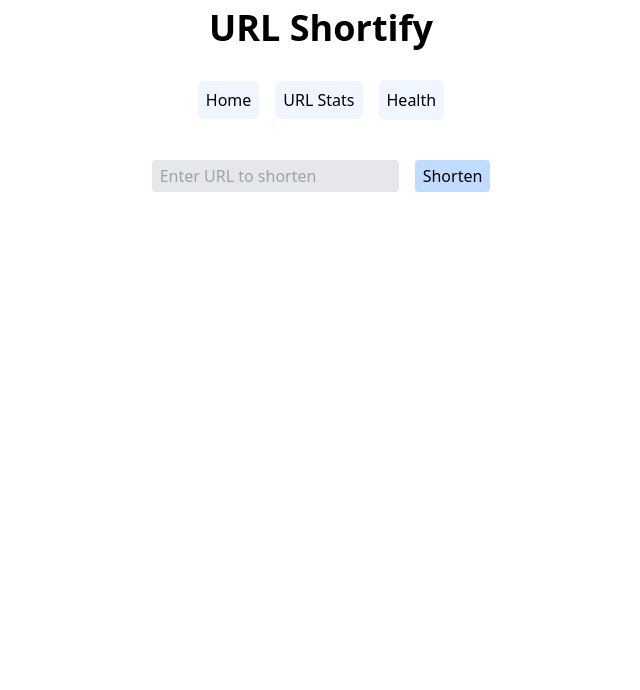
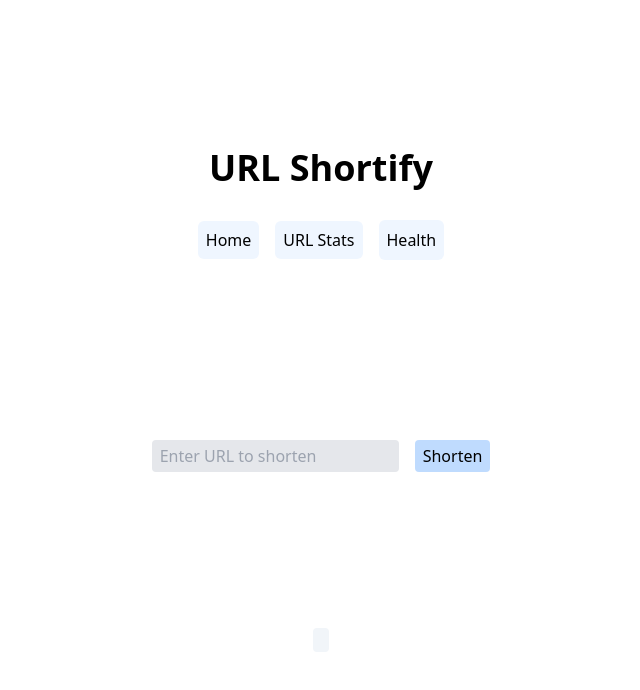
Before and after one commit to yawjalik/URL-Shortify, a Next.js app in the folder frontend/: page / in a window 1280 px wide. Shown: the top 690 px of the page, without its empty margins (319-959 px from the left). Built offline with nearby package versions, Linux system fonts and the light colour scheme.

Commit message:
bug fixes and layout changes

```diff
--- a/frontend/pages/index.js
+++ b/frontend/pages/index.js
@@ -25,17 +25,25 @@ export default function Home() {
   }
 
   return (
-    <div className='text-center'>
+    <div className='flex flex-col min-h-screen justify-evenly items-center text-center'>
+      <div>
         <h1 className='text-4xl font-bold my-2'>URL Shortify</h1>
         <NavBar/>
+      </div>
+
+      <div>
         <input className='bg-gray-200 rounded px-2 py-1 m-2' type="text" placeholder='Enter URL to shorten' value={text} onChange={e => setText(e.target.value)}/>
         <button disabled={loading} className="bg-blue-200 hover:bg-blue-300 rounded px-2 py-1 m-2" onClick={onClick}>
           {loading ? "Loading" : "Shorten"}
         </button>
+      </div>
 
-      <h2 className='text-2xl my-4'>
+      <div className='bg-slate-100 p-2 m-2 rounded'>
+        <h2 className='text-2xl text-green-500 font-bold my-2'>{hash ? "Success!": ""}</h2>
+        <p className='text-xl my-2'>
           <a className='text-blue-500' href={hash} target='_blank'>{hash}</a>
-      </h2>
+        </p>
+      </div>
     </div>
   )
 }
--- a/frontend/pages/stats/index.jsx
+++ b/frontend/pages/stats/index.jsx
@@ -6,6 +6,7 @@ import apiService from "../../services/api"
 const Stats = () => {
     const [urlInput, setUrlInput] = useState("")
     const [stats, setStats] = useState([])
+    const [urlStat, setUrlStat] = useState({})
     const [loading, setLoading] = useState(false)
 
     useEffect(() => {
@@ -19,22 +20,25 @@ const Stats = () => {
 
     const onClick = () => {
         if (urlInput.length > 0) {
-            // setLoading(true)
-            // axios.get(`http://localhost:8000/${urlInput}`)
-            //     .then(res => res.data)
-            //     .catch(() => toast.warning("No records found"))
+            setLoading(true)
+            apiService.getStatByOriginalUrl(urlInput)
+            .then(res => {
+                setUrlStat(res.data)
+            })
+            .catch(() => toast.error("Invalid URL"))
+            .finally(() => setLoading(false))
         }
     }
 
     return <div className="text-center">
-        <h1 className='text-4xl font-bold my-2'>Stats</h1>
+        <h1 className='text-4xl font-bold my-2'>Statistics</h1>
         <NavBar/>
         <input className='bg-gray-200 rounded px-2 py-1 m-2' type="text" placeholder='Search URL stats by hash' value={urlInput} onChange={e => setUrlInput(e.target.value)}/>
         <button disabled={loading} className="bg-blue-200 hover:bg-blue-300 rounded px-2 py-1 m-2" onClick={onClick}>
             {loading ? "Loading" : "Search"}
         </button>
 
-        <table className='table-auto divide-y divide-gray-200 w-full my-2'>
+        <table className='table-auto divide-y divide-gray-200 w-full'>
             <thead className="bg-gray-50">
                 <tr>
                     <th className="px-6 py-3 text-center text-xs font-medium text-gray-500 uppercase tracking-wider">
```
Also changed, not shown: 1 other file (tests, documents, lock files or other folders). Lines whose indentation alone changed are shown as unchanged.
